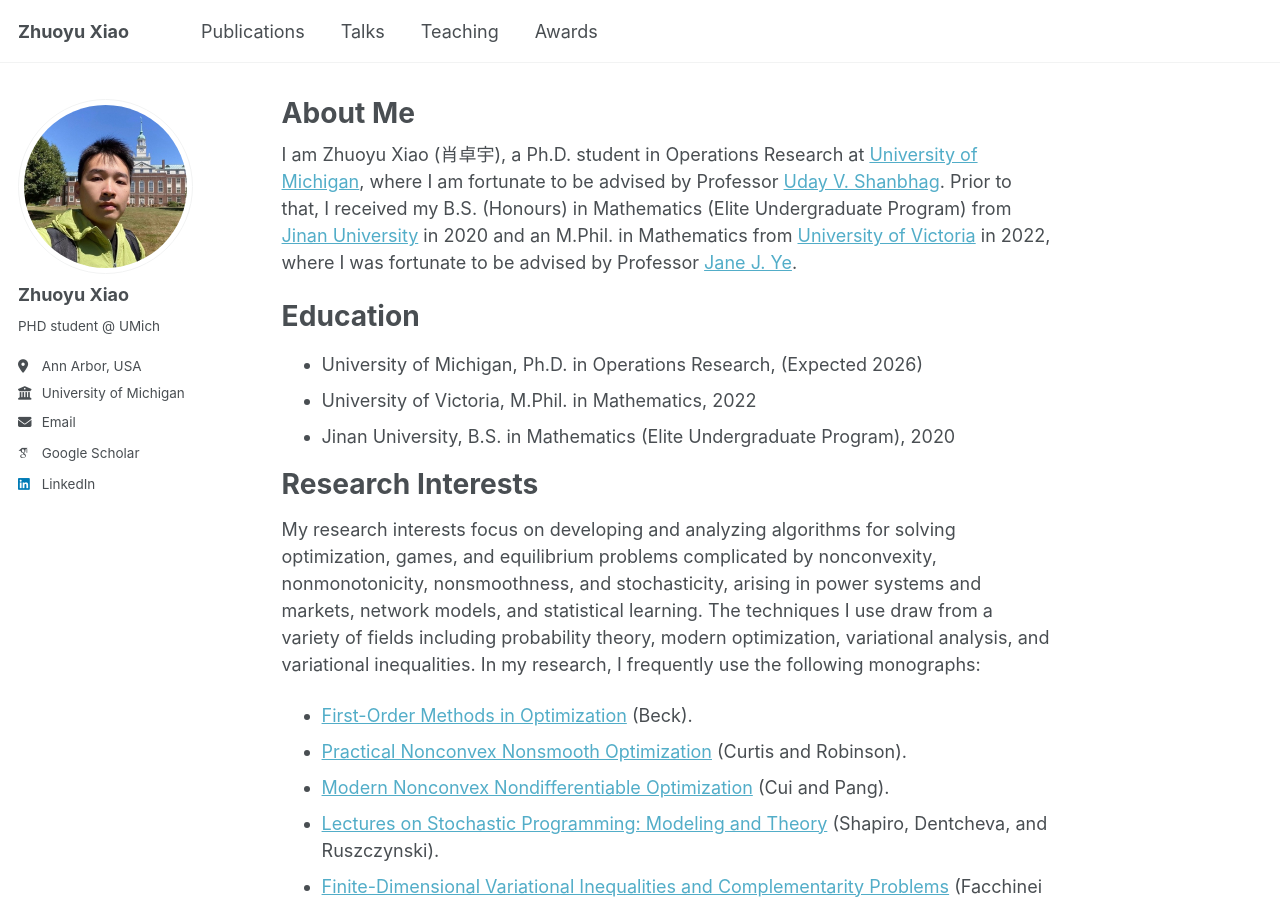
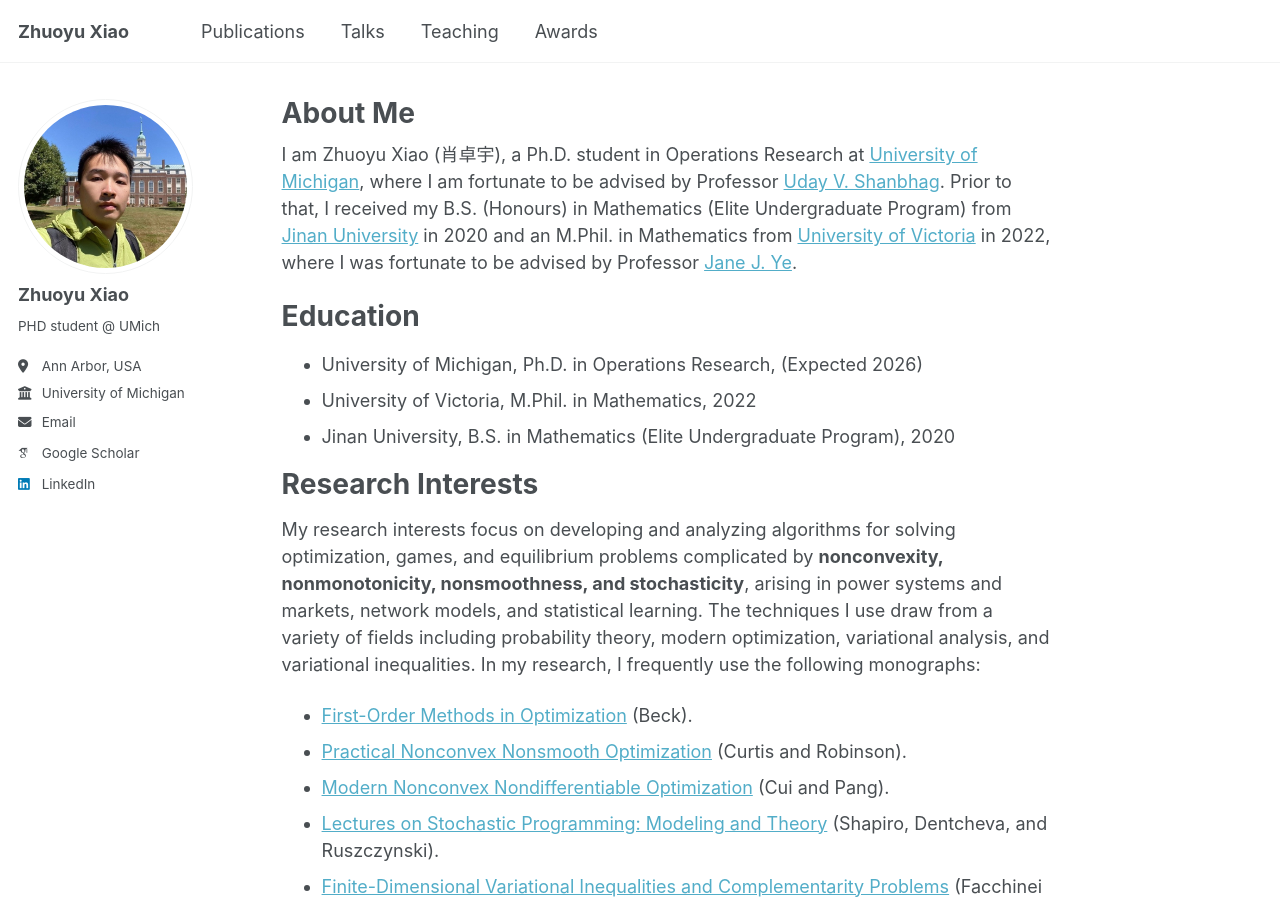
Before and after one commit to zyxiao97/zyxiao97.github.io, a Jekyll site: the page built from _pages/about.md, in a window 1280 px wide and 900 px high. Built offline with Jekyll 4.4.1, drawn with Linux system fonts in a browser that asks for light colours; some web fonts are replaced.

```diff
--- a/_pages/about.md
+++ b/_pages/about.md
@@ -17,7 +17,7 @@ Education
 
 Research Interests
 ======
-My research interests focus on developing and analyzing algorithms for solving optimization, games, and equilibrium problems complicated by nonconvexity, nonmonotonicity, nonsmoothness, and stochasticity, arising in power systems and markets, network models, and statistical learning. The techniques I use draw from a variety of fields including probability theory, modern optimization, variational analysis, and variational inequalities. In my research, I frequently use the following monographs:
+My research interests focus on developing and analyzing algorithms for solving optimization, games, and equilibrium problems complicated by **nonconvexity, nonmonotonicity, nonsmoothness, and stochasticity**, arising in power systems and markets, network models, and statistical learning. The techniques I use draw from a variety of fields including probability theory, modern optimization, variational analysis, and variational inequalities. In my research, I frequently use the following monographs:
 
 - [First-Order Methods in Optimization](https://epubs.siam.org/doi/book/10.1137/1.9781611974997) (Beck).
 - [Practical Nonconvex Nonsmooth Optimization](https://epubs.siam.org/doi/10.1137/1.9781611978599) (Curtis and Robinson).
```
